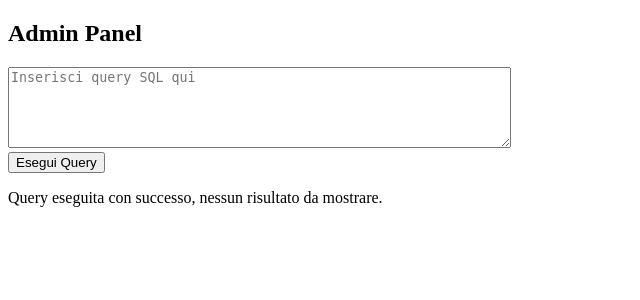
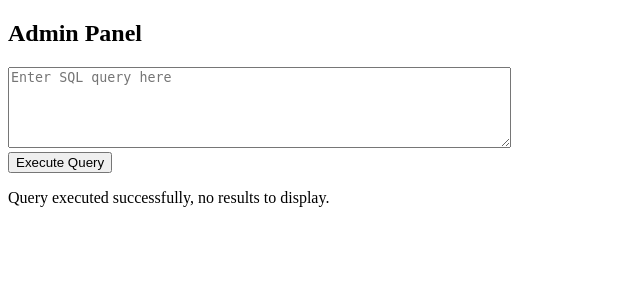
Before and after one commit to Frascott05/SilenTrace, a Flask app: template app/templates/admin_panel.html in a window 1280 px wide. Shown: the part 142-442 px from the top of the page, without its empty margins (0-640 px from the left). Run offline with Flask 3, Linux system fonts and the light colour scheme; the template is opened without the code that fills it: most values are stand-ins (such as "Sample title", 1, 10 or a date in 2020).

```diff
--- a/app/templates/admin_panel.html
+++ b/app/templates/admin_panel.html
@@ -11,8 +11,8 @@
 <h2>Admin Panel</h2>
 
 <form method="POST">
-    <textarea name="query" rows="5" cols="60" placeholder="Inserisci query SQL qui"></textarea><br>
-    <button type="submit">Esegui Query</button>
+    <textarea name="query" rows="5" cols="60" placeholder="Enter SQL query here"></textarea><br>
+    <button type="submit">Execute Query</button>
 </form>
 
 {% if error %}
@@ -36,7 +36,7 @@
         {% endfor %}
     </table>
     {% else %}
-        <p>Query eseguita con successo, nessun risultato da mostrare.</p>
+        <p>Query executed successfully, no results to display.</p>
     {% endif %}
 {% endif %}
 </body>
```
Also changed, not shown: app/routes/admin.py (+6 -7 lines), README.md.
